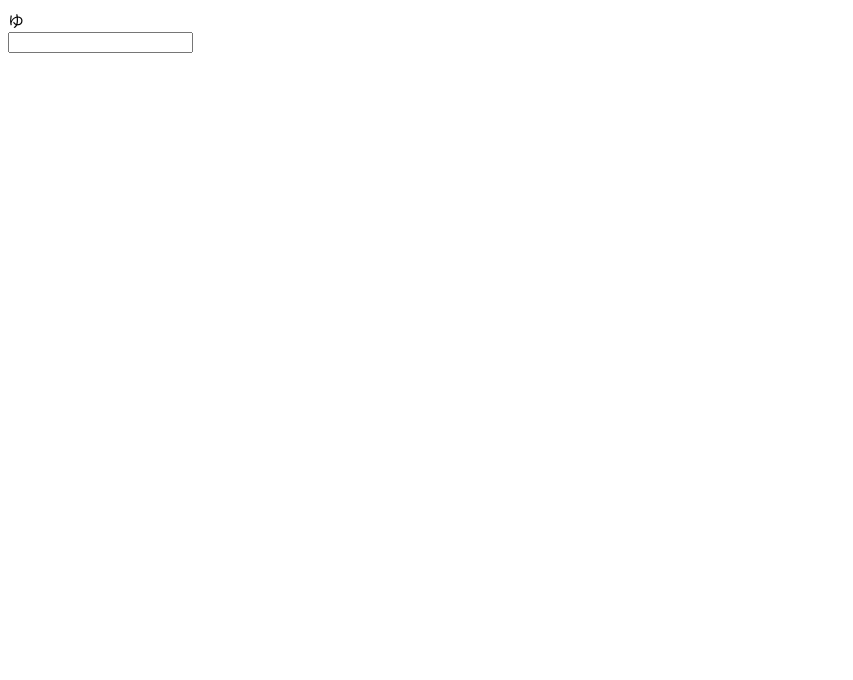
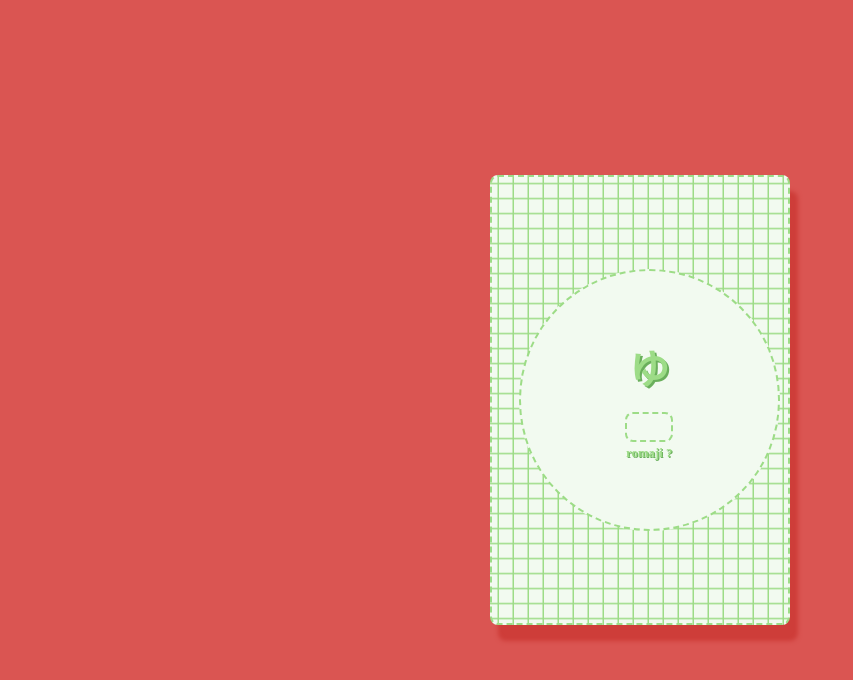
Before and after one commit to enzoSoa/kana-practice, a React (Vite) app: page / in a window 1280 px wide. Shown: the top 680 px of the page, without its empty margins (0-853 px from the left). Built offline with nearby package versions, Linux system fonts and the light colour scheme.

Commit message:
Adding initial style

```diff
--- a/index.html
+++ b/index.html
@@ -2,8 +2,8 @@
 <html lang="en">
   <head>
     <meta charset="UTF-8" />
-    <link rel="icon" type="image/svg+xml" href="/vite.svg" />
     <meta name="viewport" content="width=device-width, initial-scale=1.0" />
+    <link rel="stylesheet" href="styles.css">
     <title>Kana practice</title>
   </head>
   <body>
--- a/src/App.css
+++ b/src/App.css
@@ -0,0 +1,149 @@
+@keyframes bg-slide {
+	0% {
+		background-position: -200px 200px
+	}
+
+	25% {
+		background-position: 200px -150px
+	}
+
+	50% {
+		background-position: 300px 150px
+	}
+
+	75% {
+		background-position: 250px -150px
+	}
+
+	100% {
+		background-position: -200px 200px
+	}
+}
+
+.question-card {
+	width: min(100%, 300px);
+	aspect-ratio: 2/3;
+	border-radius: 8px;
+	background: linear-gradient(to bottom,
+			var(--primary-medium) 1px,
+			transparent 2px), linear-gradient(to left,
+			var(--primary-medium) 1px,
+			transparent 2px), var(--primary-light);
+	background-size: 15px 15px;
+	border: 2px dashed var(--primary-medium);
+	display: flex;
+	align-items: center;
+	animation: 60s ease-in-out infinite bg-slide;
+	padding: 8px;
+
+	&::before {
+		content: "";
+		height: 20px;
+		width: 20px;
+	}
+}
+
+.question-card__hover-detector {
+	position: absolute;
+	top: 0;
+	left: 0;
+	height: 100%;
+	width: 100%;
+	display: grid;
+	grid-template-columns: 1fr 1fr 1fr;
+
+	:has(> &) {
+		box-shadow: 8px 16px 4px var(--secondary-dark);
+		transition: box-shadow 0.5s, transform 0.5s;
+		position: relative;
+	}
+
+	:has(> & .question-card__hover-detector__top-left:hover) {
+		transform: rotate3d(1, -1, 0, 20deg);
+		box-shadow: 16px 24px 4px var(--secondary-dark);
+	}
+	:has(> & .question-card__hover-detector__top:hover) {
+		transform: rotate3d(2, 0, 0, 20deg);
+		box-shadow: 8px 24px 4px var(--secondary-dark);
+	}
+	:has(> & .question-card__hover-detector__top-right:hover) {
+		transform: rotate3d(1, 1, 0, 20deg);
+		box-shadow: -8px 24px 4px var(--secondary-dark);
+	}
+
+	:has(> & .question-card__hover-detector__left:hover) {
+		transform: rotate3d(0, -2, 0, 20deg);
+		box-shadow: 16px 16px 4px var(--secondary-dark);
+	}
+	:has(> & .question-card__hover-detector__right:hover) {
+		transform: rotate3d(0, 2, 0, 20deg);
+		box-shadow: -8px 16px 4px var(--secondary-dark);
+	}
+
+	:has(> & .question-card__hover-detector__bottom-left:hover) {
+		transform: rotate3d(-1, -1, 0, 20deg);
+		box-shadow: 16px 8px 4px var(--secondary-dark);
+	}
+	:has(> & .question-card__hover-detector__bottom:hover) {
+		transform: rotate3d(-2, 0, 0, 20deg);
+		box-shadow: 8px 8px 4px var(--secondary-dark);
+	}
+	:has(> & .question-card__hover-detector__bottom-right:hover) {
+		transform: rotate3d(-1, 1, 0, 20deg);
+		box-shadow: -8px 8px 4px var(--secondary-dark);
+	}
+}
+
+.question-card__form {
+	width: 100%;
+	aspect-ratio: 1;
+	border-radius: 50%;
+	background: var(--primary-light);
+	border: 2px dashed var(--primary-medium);
+	padding: 8px;
+	display: flex;
+	flex-direction: column;
+	justify-content: center;
+	align-items: center;
+	gap: 16px
+}
+
+.question-card__kana {
+	font-size: 2.5rem;
+	font-weight: 900;
+	filter: drop-shadow(2px 2px var(--primary-dark));
+	color: var(--primary-medium);
+}
+
+.question-card__footer {
+	display: flex;
+	flex-direction: column;
+	align-items: center;
+	gap: 4px;
+}
+
+.question-card__label {
+	display: flex;
+	flex-direction: column;
+	align-items: center;
+	gap: 8px;
+	font-size: 0.8rem;
+	font-weight: 700;
+	filter: drop-shadow(1px 1px var(--primary-dark));
+	color: var(--primary-medium);
+}
+
+.question-card__input {
+	--font-size: 1rem;
+	font-size: var(--font-size);
+	font-weight: 700;
+	width: calc(var(--font-size) * 3);
+	border-radius: 8px;
+	text-align: center;
+	padding: 4px 8px;
+	background: transparent;
+	border: 2px dashed var(--primary-medium);
+	outline: none;
+	caret-color: var(--primary-medium);
+	z-index: 1;
+}
--- a/src/App.tsx
+++ b/src/App.tsx
@@ -64,14 +64,39 @@ function App() {
 
 
   return (
-    <div>
-      <span>{hiraganas[selectedIndex]}</span>
-      <form onSubmit={(e) => {
-        e.preventDefault();
-        if(kana === hiraganaToRomanji[hiraganas[selectedIndex]])
-        dispatch('randomizeIndex')
-      }}>
-        <input onChange={(v) => setKana(v.currentTarget.value)}/>
+    <div className='question-card'>
+      <div className='question-card__hover-detector'>
+        <div className='question-card__hover-detector__top-left'/>
+        <div className='question-card__hover-detector__top'/>
+        <div className='question-card__hover-detector__top-right'/>
+        <div className='question-card__hover-detector__left'/>
+        <div/>
+        <div className='question-card__hover-detector__right'/>
+        <div className='question-card__hover-detector__bottom-left'/>
+        <div className='question-card__hover-detector__bottom'/>
+        <div className='question-card__hover-detector__bottom-right'/>
+      </div>
+      <form
+        className='question-card__form'
+        onSubmit={(e) => {
+          e.preventDefault();
+          if(kana === hiraganaToRomanji[hiraganas[selectedIndex]])
+          dispatch('randomizeIndex')
+        }}
+      >
+        <span className='question-card__kana'>
+          {hiraganas[selectedIndex]}
+        </span>
+        <div className='question-card__footer'>
+          <input
+            className='question-card__input'
+            maxLength={3}
+            onChange={(v) => setKana(v.currentTarget.value)}
+          />
+          <span className='question-card__label'>
+            romaji ?
+          </span>
+        </div>
       </form>
     </div>
   )
--- /dev/null
+++ b/styles.css
@@ -0,0 +1,29 @@
+body {
+	margin: 0;
+
+	--primary-dark: #6aaf5c;
+	--primary-medium: #9ddc87;
+	--primary-light: #f2faf0;
+
+	--secondary-dark: #ce3d39;
+	--secondary-medium: #da5552;
+	--secondary-light: #e19899;
+
+	background: var(--secondary-medium);
+}
+
+#root {
+	padding: 16px;
+	min-height: 100vh;
+	width: 100vw;
+	position: absolute;
+	top: 0;
+	left: 0;
+	display: flex;
+	justify-content: center;
+	align-items: center;
+}
+
+* {
+	box-sizing: border-box;
+}
```
